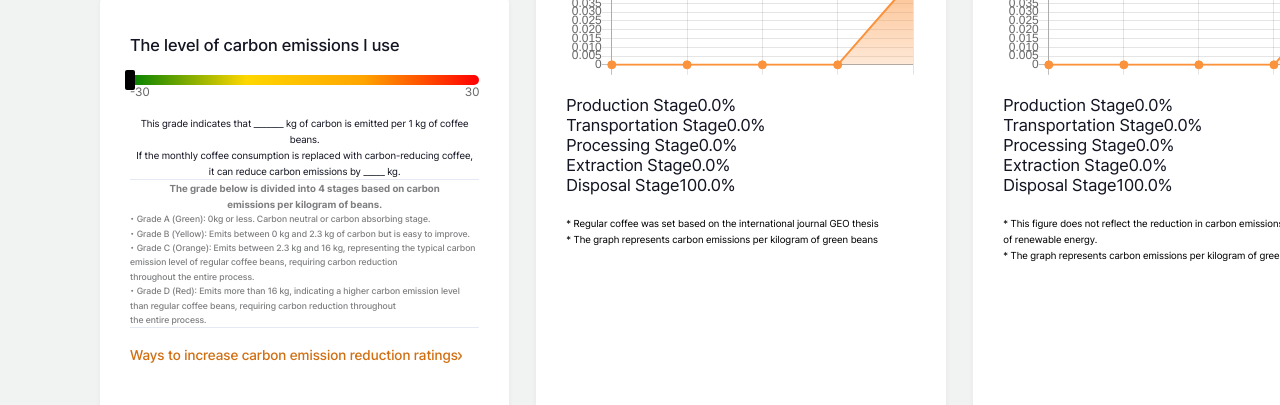
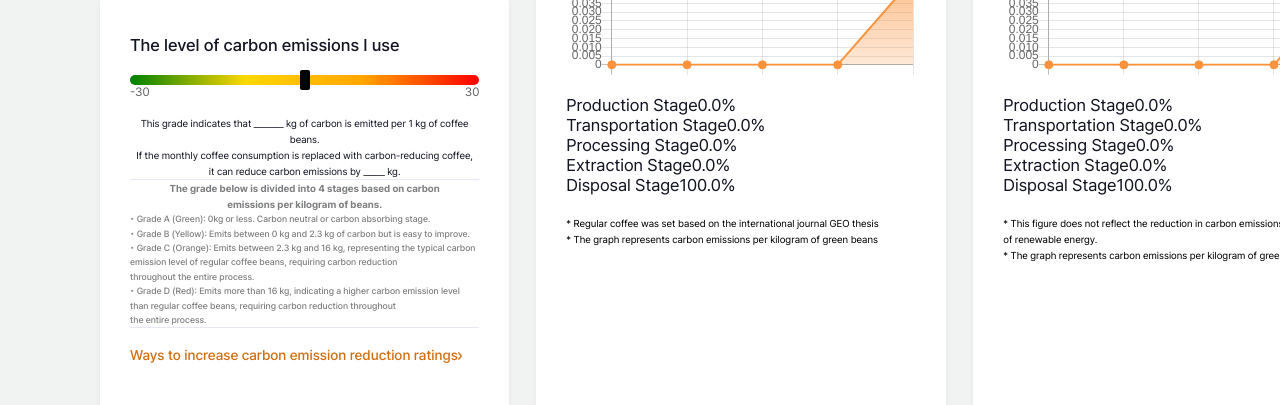
Before and after one commit to sahn0307/equaltable, a Next.js app: page /en/page3 in a window 1280 px wide. Shown: the part 395-800 px from the top of the page. Built offline with nearby package versions, Linux system fonts and the light colour scheme.

Commit message:
separate out gauge and Expected Monthly Emissions components

```diff
--- a/src/app/[locale]/page3/page.js
+++ b/src/app/[locale]/page3/page.js
@@ -8,6 +8,8 @@ import EmissionsBreakdown from '../../components/EmissionsBreakdown'
 import CarbonReducingEmissions from '../../components/CarbonReducingEmissions'
 import TravelDistanceEquivalent from '../../components/TravelDistanceEquivalent'
 import PineTreeEquivalent from '../../components/PineTreeEquivalent'
+import ExpectedMonthlyEmissions from '../../components/ExpectedMonthlyEmissions'
+import EmissionsGauge from '../../components/EmissionsGauge'
 import chevron from '../../../../public/assets/chevron-accent.png'
 import minus from '../../../../public/assets/minus.png'
 import car from '../../../../public/assets/car.png'
@@ -22,13 +24,7 @@ export default function Page3() {
 		processingData,
 		extractionData,
 		disposalData
-	} = useEmissionsContext() // Access the context data
-
-	// Placeholder calculations for total emissions
-	const totalEmissions = 0 // Replace with actual calculation logic
-	const clampedEmissions = 0 // Placeholder
-	const normalizedPosition = 0 // Placeholder
-	const grade = 'A' // Placeholder
+	} = useEmissionsContext()
 
 	return (
 		<section className='page3-wrapper'>
@@ -46,65 +42,30 @@ export default function Page3() {
 						<div className='card square'>
 							<h5>{t('col1-1-1-h')}</h5>
 							<p>
-								{productionData?.monthlyCoffeeUsage?.toFixed(
-									2
-								) || 0}{' '}
-								kg
+								{productionData?.monthlyCoffeeUsage?.toFixed(2) || 0} kg
 							</p>
 						</div>
 						<div className='card square'>
 							<h5>{t('col1-1-2-h')}</h5>
 							<p>
-								{productionData?.monthlyCoffeeUsage?.toFixed(
-									2
-								) || 0}{' '}
-								kg
+								<ExpectedMonthlyEmissions
+									productionData={productionData}
+									transportData={transportData}
+									processingData={processingData}
+									extractionData={extractionData}
+									disposalData={disposalData}
+								/>
 							</p>
 						</div>
 					</div>
-					<div className='card col1-gague'>
-						<h5>{t('col1-2-h')}</h5>
-						<div className='gauge-container'>
-							<div className='gauge'>
-								<div
-									className='gauge-pointer'
-									style={{
-										left: `${normalizedPosition}%`
-									}}
-								/>
-							</div>
-							<div className='gauge-labels'>
-								<span>-30</span>
-								<span>30</span>
-							</div>
-						</div>
-						<p className='grade'>
-							{t.rich('gague-grade', {
-								br: () => <br />
-							})}
-						</p>
-						<div className='key'>
-							<p className='k-title'>
-								{t.rich('gague-key-h', {
-									br: () => <br />
-								})}
-							</p>
-							<p>
-								{t.rich('gague-key', {
-									br: () => <br />
-								})}
-							</p>
-						</div>
-						<p className='page-link'>
-							<Link href='/page4'>{t('p4-link')}</Link>
-							<Image
-								src={chevron}
-								width={4}
-								height={8}
-								alt='chevron icon'
-							/>
-						</p>
-					</div>
+					<EmissionsGauge
+						productionData={productionData}
+						transportData={transportData}
+						processingData={processingData}
+						extractionData={extractionData}
+						disposalData={disposalData}
+						chevronImage={chevron}
+					/>
 				</article>
 
 				{/* col 2 */}
--- /dev/null
+++ b/src/app/components/EmissionsGauge.js
@@ -0,0 +1,113 @@
+import React, { useMemo } from 'react';
+import { useTranslations } from 'next-intl';
+import { Link } from '@/i18n/routing';
+import Image from 'next/image';
+
+const EmissionsGauge = ({
+  productionData = {},
+  transportData = {},
+  processingData = {},
+  extractionData = {},
+  disposalData = {},
+  chevronImage
+}) => {
+  const t = useTranslations();
+
+  const calculations = useMemo(() => {
+    // Calculate total emissions per kg
+    const emissionsPerKg = (
+      (productionData?.carbonEmissionsPerKg || 0) +
+      (transportData?.totalEmissions || 0) +
+      (processingData?.totalEmissions || 0) +
+      (extractionData?.totalEmissions || 0) +
+      (disposalData?.totalEmissions || 0)
+    );
+
+    // Calculate monthly usage and potential reduction
+    const monthlyUsage = productionData?.monthlyCoffeeUsage || 0;
+    const greenCoffeeEmissions = -1.28; // From certificate
+    const monthlyReduction = (emissionsPerKg - greenCoffeeEmissions) * monthlyUsage;
+
+    // Calculate normalized position (-30 to 30 scale)
+    const MIN_EMISSIONS = -30;
+    const MAX_EMISSIONS = 30;
+    const normalizedPosition = Math.min(Math.max(
+      ((emissionsPerKg - MIN_EMISSIONS) / (MAX_EMISSIONS - MIN_EMISSIONS)) * 100,
+      0
+    ), 100);
+
+    // Calculate grade
+    let grade;
+    if (emissionsPerKg <= 0) {
+      grade = 'A';
+    } else if (emissionsPerKg <= 2.3) {
+      grade = 'B';
+    } else if (emissionsPerKg <= 16) {
+      grade = 'C';
+    } else {
+      grade = 'D';
+    }
+
+    return {
+      normalizedPosition,
+      grade,
+      emissionsPerKg,
+      monthlyReduction
+    };
+  }, [productionData, transportData, processingData, extractionData, disposalData]);
+
+  // Format the gauge grade text with dynamic values
+  const gaugeGradeText = t('gague-grade')
+    .replace('_______', calculations.emissionsPerKg.toFixed(2))
+    .replace('_____', Math.abs(calculations.monthlyReduction).toFixed(2));
+
+  return (
+    <div className='card col1-gague'>
+      <h5>{t('col1-2-h')}</h5>
+      <div className='gauge-container'>
+        <div className='gauge'>
+          <div
+            className='gauge-pointer'
+            style={{
+              left: `${calculations.normalizedPosition}%`
+            }}
+          />
+        </div>
+        <div className='gauge-labels'>
+          <span>-30</span>
+          <span>30</span>
+        </div>
+      </div>
+      <p className='grade'>
+        {t.rich('gague-grade', {
+          br: () => <br />,
+        })}
+      </p>
+      <div className='key'>
+        <p className='k-title'>
+          {t.rich('gague-key-h', {
+            br: () => <br />
+          })}
+        </p>
+        <p>
+          {t.rich('gague-key', {
+            br: () => <br />
+          })}
+        </p>
+      </div>
+      <p className='page-link'>
+        <Link href='/page4'>{t('p4-link')}</Link>
+        {chevronImage && (
+          <Image
+            src={chevronImage}
+            width={4}
+            height={8}
+            alt='chevron icon'
+          />
+        )}
+      </p>
+    </div>
+  );
+};
+
+export default EmissionsGauge;
--- /dev/null
+++ b/src/app/components/ExpectedMonthlyEmissions.js
@@ -0,0 +1,38 @@
+import React, { useMemo } from 'react';
+
+const ExpectedMonthlyEmissions = ({
+  productionData = {},
+  transportData = {},
+  processingData = {},
+  extractionData = {},
+  disposalData = {}
+}) => {
+  const calculations = useMemo(() => {
+    // Get monthly coffee usage
+    const monthlyUsage = productionData?.monthlyCoffeeUsage || 0;
+
+    // Calculate total emissions per kg
+    const emissionsPerKg = (
+      (productionData?.carbonEmissionsPerKg || 0) +
+      (transportData?.totalEmissions || 0) +
+      (processingData?.totalEmissions || 0) +
+      (extractionData?.totalEmissions || 0) +
+      (disposalData?.totalEmissions || 0)
+    );
+
+    // Calculate total monthly emissions
+    const monthlyEmissions = monthlyUsage * emissionsPerKg;
+
+    return {
+      monthlyEmissions
+    };
+  }, [productionData, transportData, processingData, extractionData, disposalData]);
+
+  return (
+    <>
+      {calculations.monthlyEmissions.toFixed(2)} kg
+    </>
+  );
+};
+
+export default ExpectedMonthlyEmissions;
```
